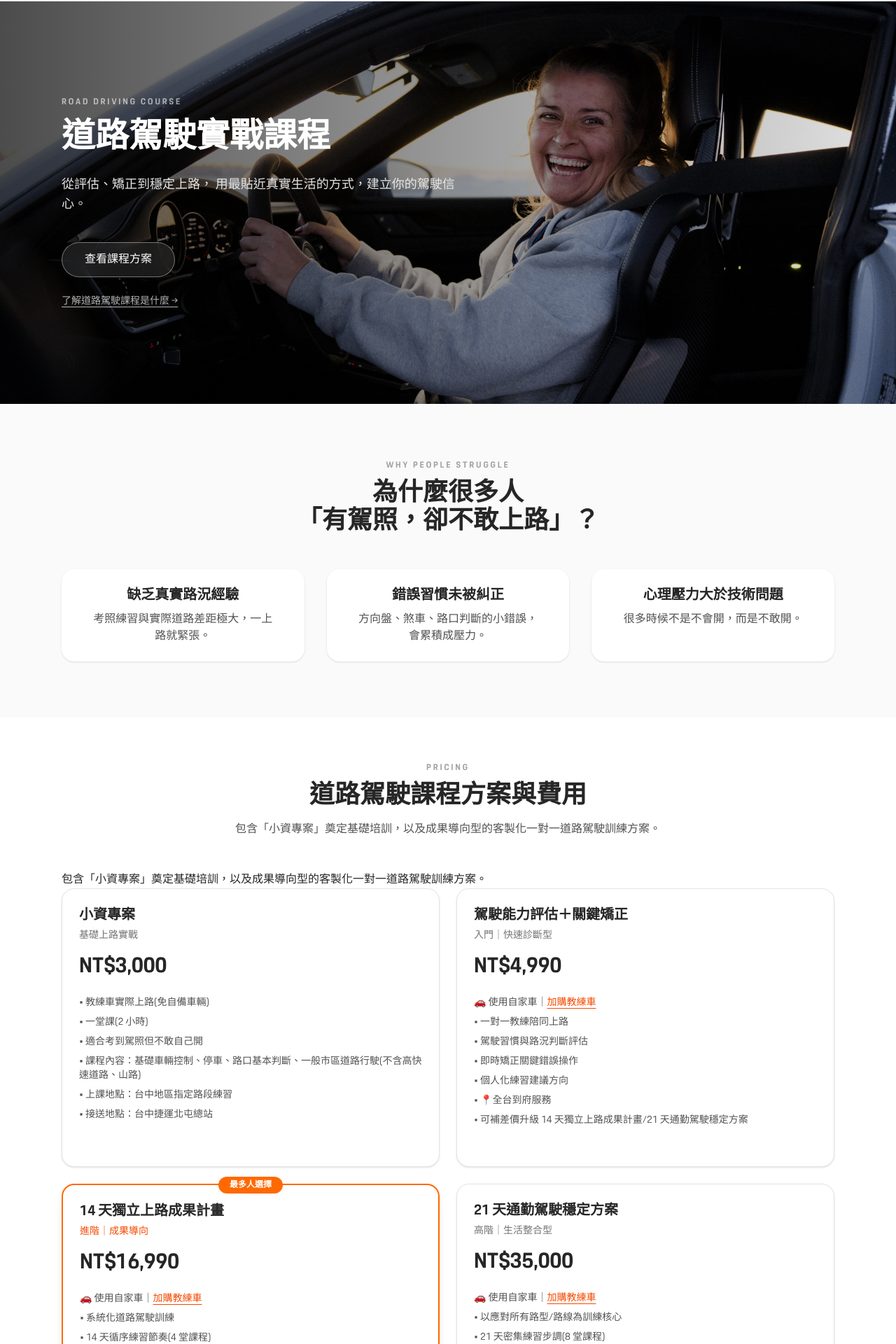
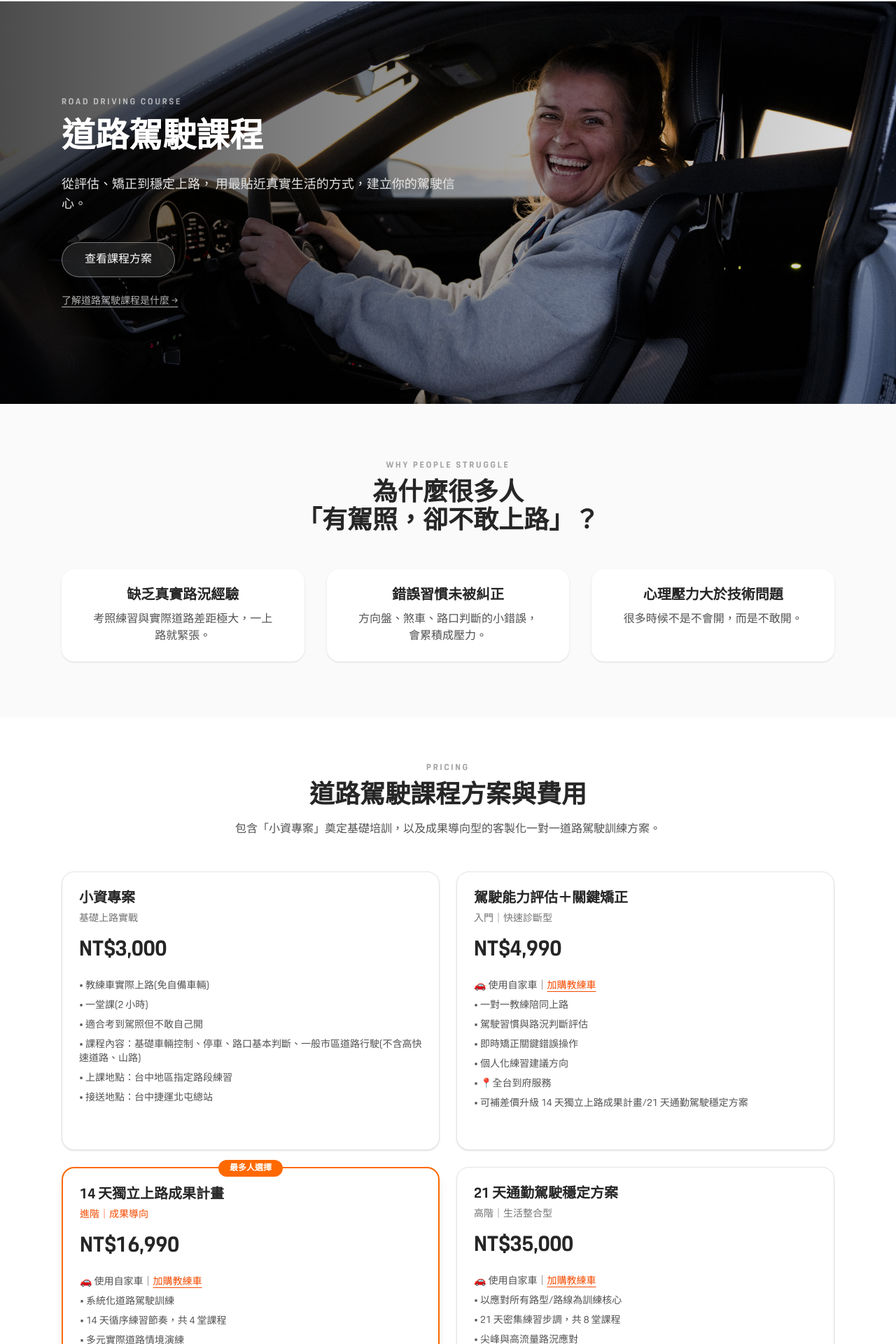
Before and after one commit to laurelke/drivemate-web, a Next.js app: page /courses/road-driving in a window 1280 px wide. Shown: the part 63-1983 px from the top of the page at 70% size. Built offline with nearby package versions, Linux system fonts and the light colour scheme; a web font is replaced by a local one.

Commit message:
feat: unify course pages layout and design

```diff
--- a/app/courses/road-driving/RoadDrivingClient.tsx
+++ b/app/courses/road-driving/RoadDrivingClient.tsx
@@ -12,7 +12,7 @@ export default function RoadDrivingClient() {
     <section className="relative h-[50vh] md:h-[72vh] w-full overflow-hidden">
   <Image
     src="/images/courses/road-driving-hero.jpg"
-    alt="道路駕駛實戰課程"
+    alt="道路駕駛課程"
     fill
     priority
     sizes="(max-width: 768px) 100vw, 1920px"
@@ -31,7 +31,7 @@ className="object-cover md:object-cover object-center md:[object-position:50%_30
   </p>
 
   <h1 className="text-4xl font-bold md:text-5xl leading-tight">
-    道路駕駛實戰課程
+    道路駕駛課程
   </h1>
 
       <p className="mt-6 text-lg text-neutral-200">
@@ -108,8 +108,6 @@ className="object-cover md:object-cover object-center md:[object-position:50%_30
     包含「小資專案」奠定基礎培訓，以及成果導向型的客製化一對一道路駕駛訓練方案。
   </p>
 </div>
-      包含「小資專案」奠定基礎培訓，以及成果導向型的客製化一對一道路駕駛訓練方案。
-
     <div className="grid items-stretch gap-6 sm:grid-cols-2 lg:grid-cols-2">
       <div className="rounded-2xl border bg-white p-6 shadow">
         <h3 className="mb-1 text-xl font-semibold">
@@ -196,7 +194,7 @@ className="object-cover md:object-cover object-center md:[object-position:50%_30
   </Link>
 </li>
           <li>• 系統化道路駕駛訓練</li>
-          <li>• 14 天循序練習節奏(4 堂課程)</li>
+          <li>• 14 天循序練習節奏，共 4 堂課程</li>
           <li>• 多元實際道路情境演練</li>
           <li>• 明確成果檢核與回饋</li>
           <li>• 📍全台到府服務</li>
@@ -231,7 +229,7 @@ className="object-cover md:object-cover object-center md:[object-position:50%_30
   </Link>
 </li>
           <li>• 以應對所有路型/路線為訓練核心</li>
-          <li>• 21 天密集練習步調(8 堂課程)</li>
+          <li>• 21 天密集練習步調，共 8 堂課程</li>
           <li>• 尖峰與高流量路況應對</li>
           <li>• 建立長期穩定駕駛習慣</li>
           <li>• 📍全台到府服務</li>
--- a/components/Header.tsx
+++ b/components/Header.tsx
@@ -193,8 +193,17 @@ export default function Header() {
   className="text-left"
   onClick={() => {
     setOpen(false)
-          window.history.replaceState(null, '', '#qa')
-          setTimeout(() => scrollToCard('info'), 80)
+    window.location.href = '/courses/road-driving'
+  }}
+>
+  課程介紹
+</button>
+
+      <button
+  className="text-left"
+  onClick={() => {
+    setOpen(false)
+    window.location.href = '/road-driving-course'
   }}
 >
   常見 Q&A
```
Lines whose indentation alone changed are shown as unchanged.
